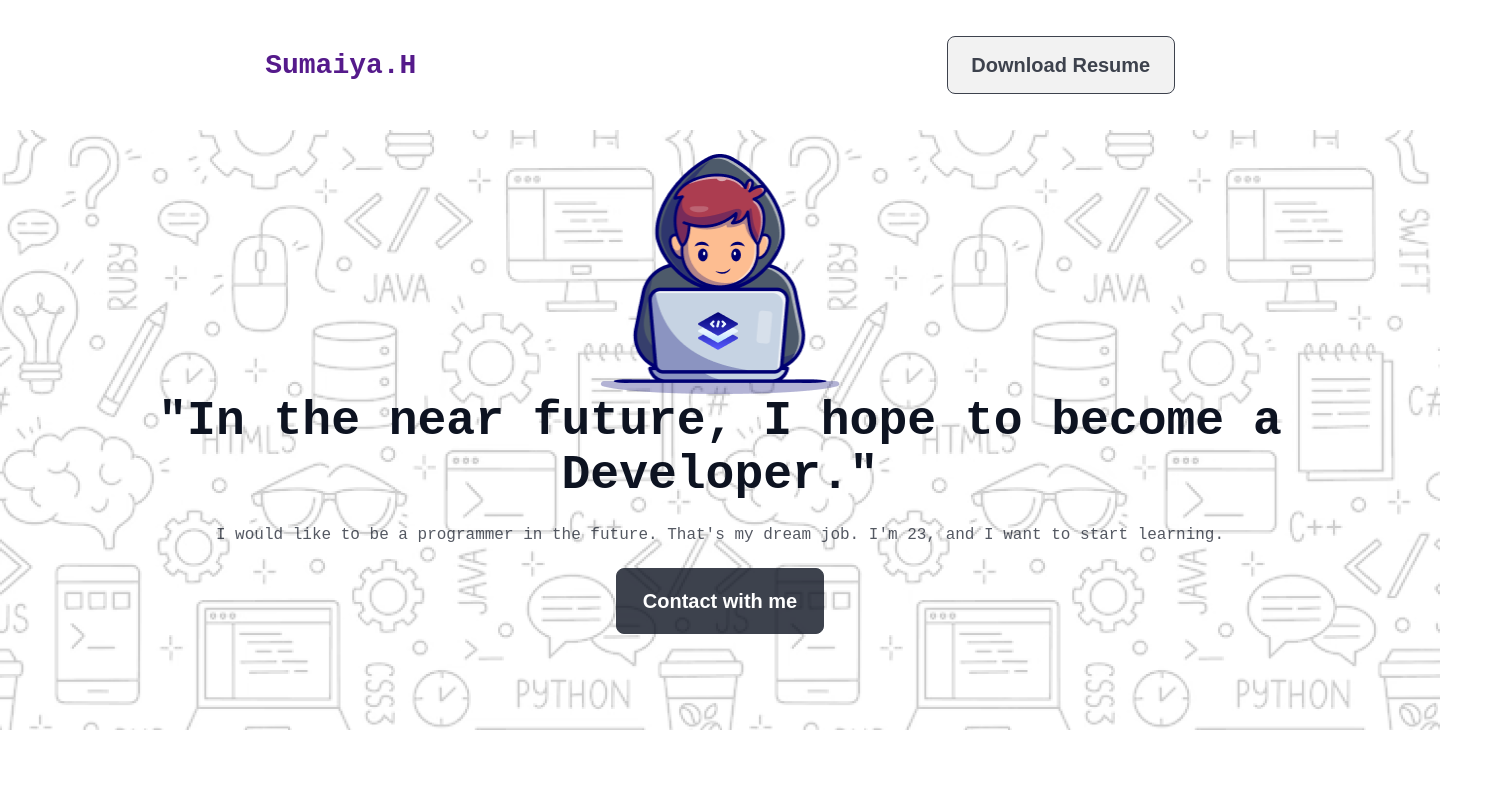
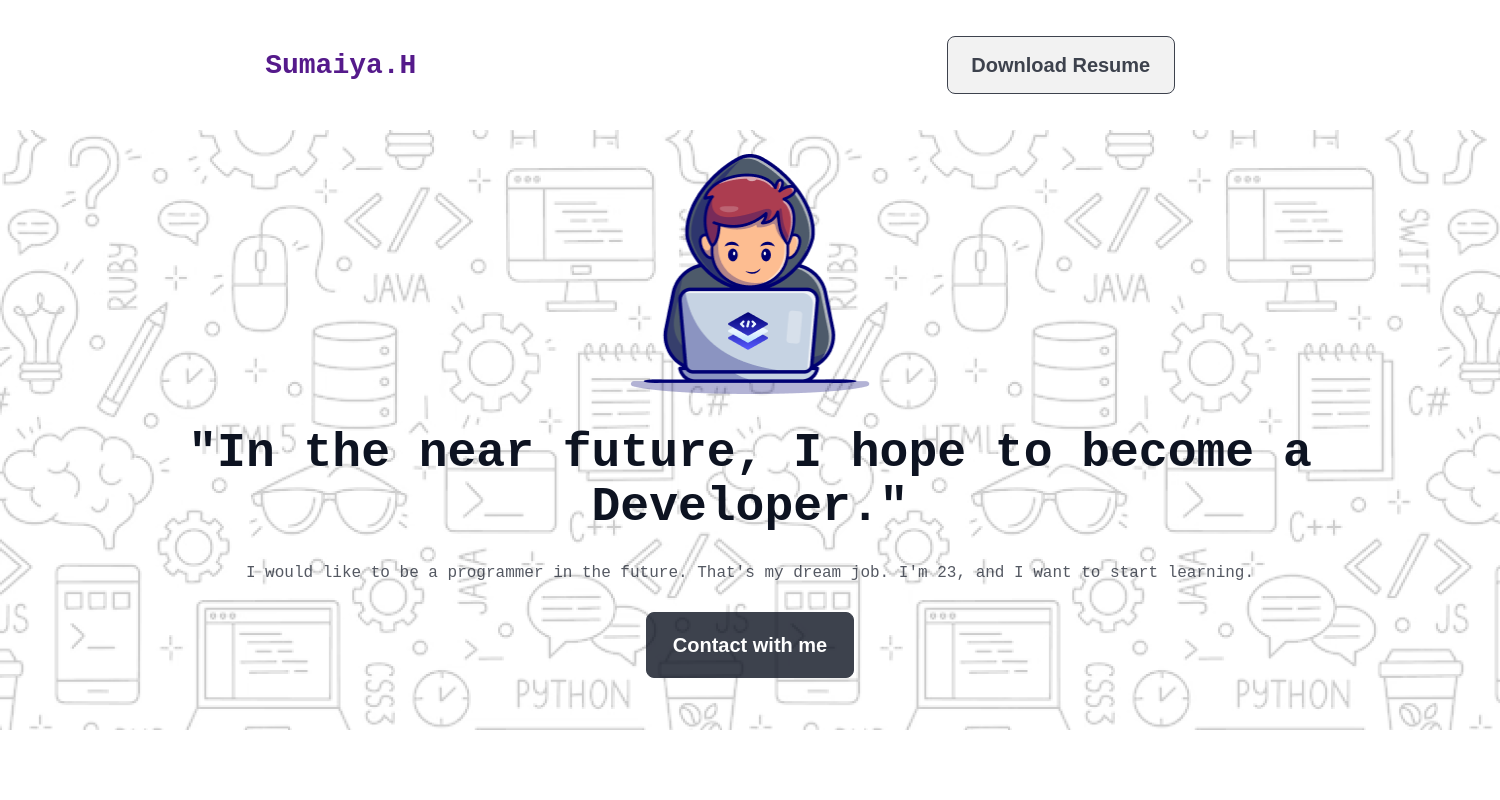
Before and after one commit to sumaiya123-eid/assignment-1, a plain HTML site: page index.html in a window 1280 px wide. Shown: the top 800 px of the page, 1500 px wide, since content can reach past the window. Drawn offline with Linux system fonts and the light colour scheme; a web font is replaced by a local one.

Commit message:
add final commit of this assignment

```diff
--- a/styles/index.css
+++ b/styles/index.css
@@ -1,3 +1,4 @@
+/* font-styles */
 @import url('https://fonts.googleapis.com/css2?family=Azeret+Mono:ital,wght@0,100..900;1,100..900&display=swap');
 body{
     font-family: "Azeret Mono", monospace;
@@ -39,7 +40,7 @@ div button{
     height: 130px;
 }
 .hero-banner{
-    width: 1440px;
+    width: 1500px;
     height: 600px;
     background-image: url("../assets/Hero-bg.png");
     margin: 0 auto;
@@ -54,13 +55,14 @@ div button{
     width: 240.28px;
     height: 240px;
     margin-top: 24px;
+    margin-bottom: 32px;
 }
 .hero h1{
     color: rgb(13, 19, 33);
     font-size: 48px;
     font-weight: 800;
     text-align: center;
-    margin-bottom: 24px;
+    margin-bottom: 30px;
 }
 .hero p{
     color: rgb(13, 19, 33);
@@ -68,7 +70,7 @@ div button{
     font-weight: 400;
     opacity: 0.7;
     text-align: center;
-    margin-bottom: 24px;
+    margin-bottom: 30px;
 }
 .hero-button{
     text-align: center;
@@ -325,7 +327,7 @@ opacity: 0.7;
         flex-direction: row;
         justify-content: space-around;
         align-items: center;
-        width: 1440px;
+        width: 1500px;
         height: 100px;
         margin: 0 auto;
         border-radius: 16px;
```
